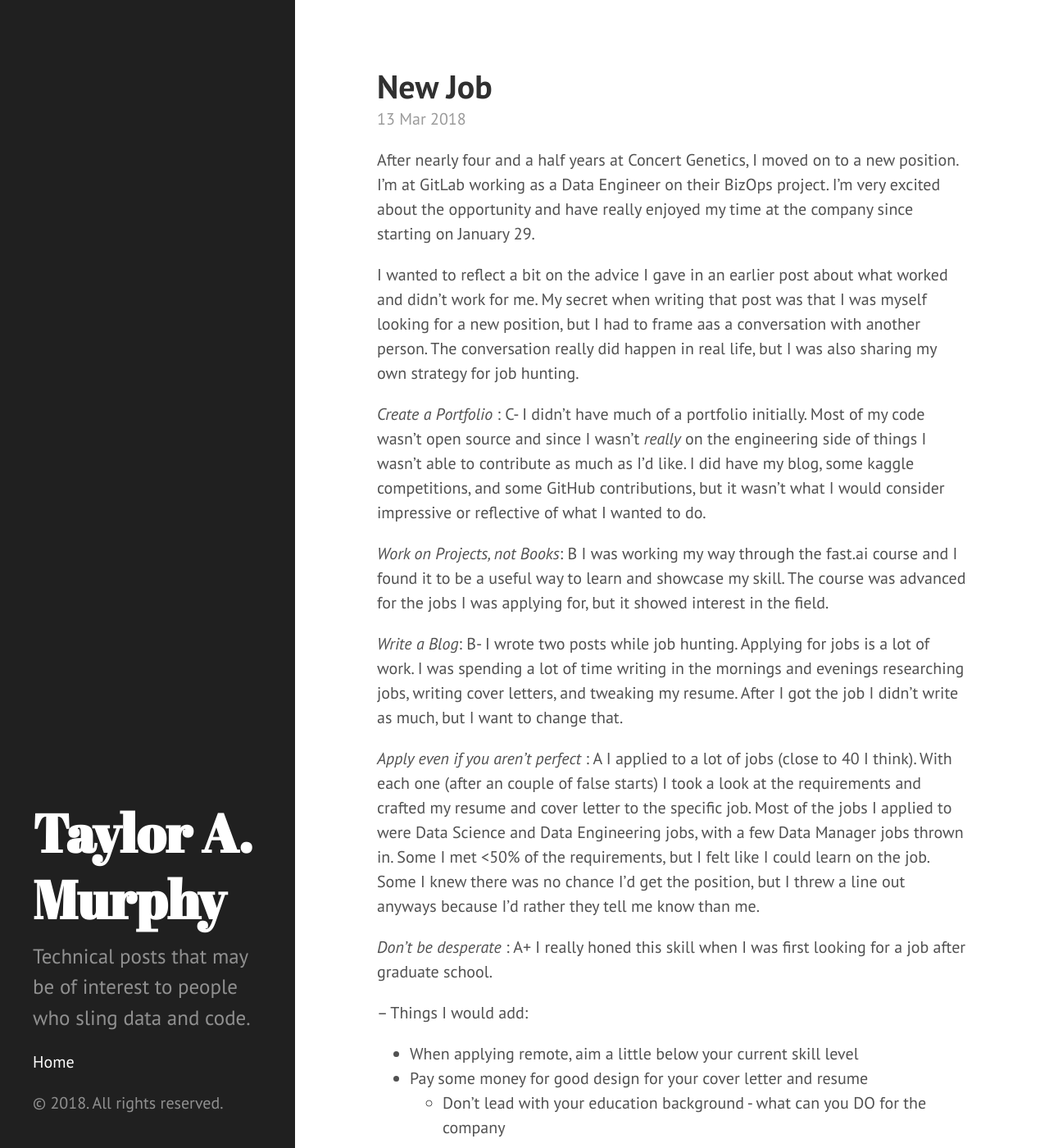
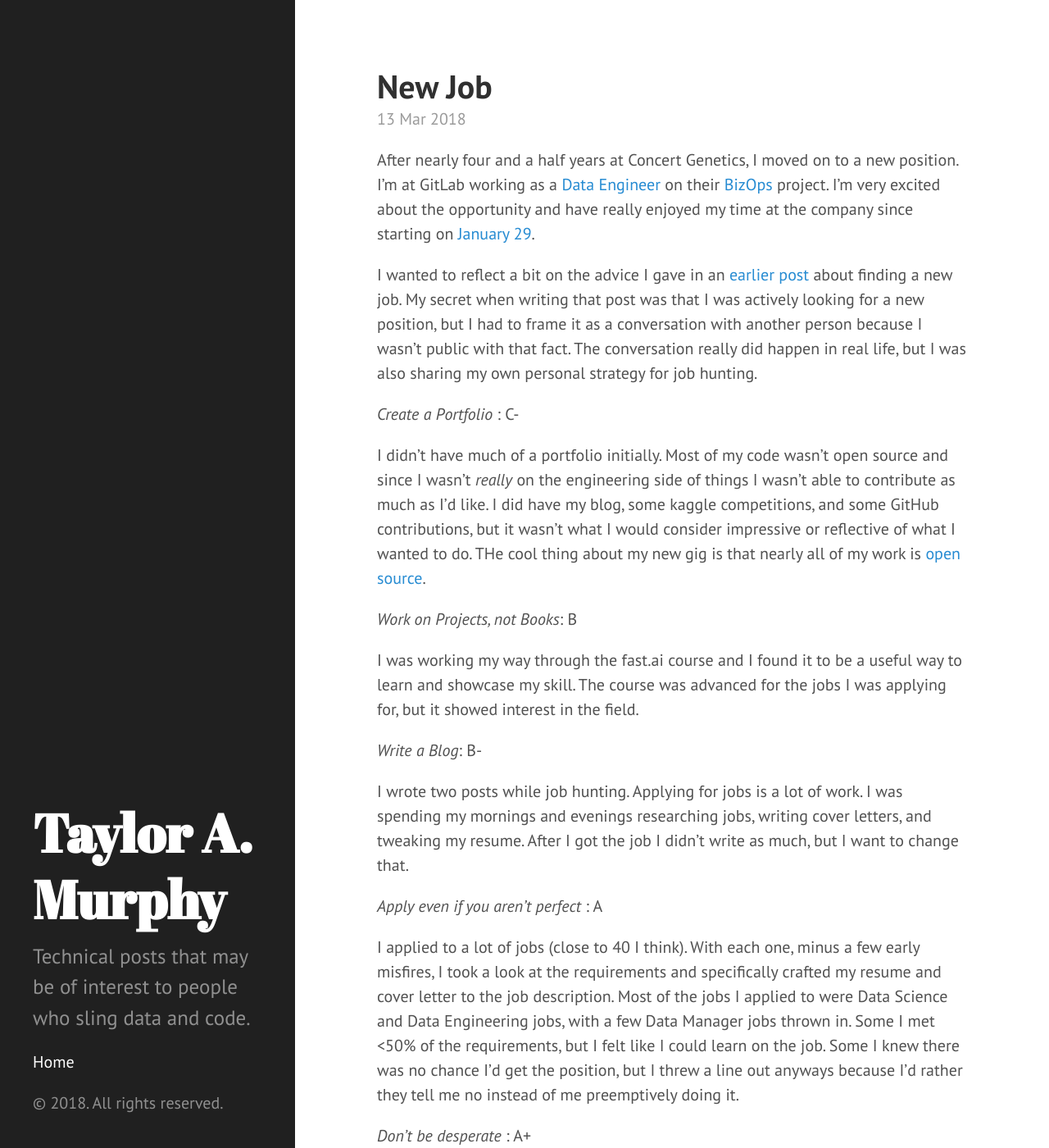
Before and after one commit to tayloramurphy/tayloramurphy.github.io, a Jekyll site: the page built from _posts/2018-03-13-new-job.md, in a window 1280 px wide and 1400 px high. Shown: the whole window at 82% size. Built offline with Jekyll 4.4.1, drawn with Linux system fonts in a browser that asks for light colours; part of the change alters nothing that is shown; some of the changed text lies outside the part shown.

Commit message:
ready for publish

```diff
--- a/_posts/2018-03-13-new-job.md
+++ b/_posts/2018-03-13-new-job.md
@@ -5,29 +5,42 @@ layout: post
 permalink: new-job
 ---
 
-After nearly four and a half years at Concert Genetics, I moved on to a new position. I'm at GitLab working as a Data Engineer on their BizOps project. I'm very excited about the opportunity and have really enjoyed my time at the company since starting on January 29.
+After nearly four and a half years at Concert Genetics, I moved on to a new position. I'm at GitLab working as a [Data Engineer](https://gitlab.com/gitlab-com/www-gitlab-com/blob/master/source/roles/finance/data-engineer/index.html.md) on their [BizOps](https://gitlab.com/bizops/bizops) project. I'm very excited about the opportunity and have really enjoyed my time at the company since starting on [January 29](https://gitlab.com/tayloramurphy).
 
-I wanted to reflect a bit on the advice I gave in an earlier post about what worked and didn't work for me. My secret when writing that post was that I was myself looking for a new position, but I had to frame aas a conversation with another person. The conversation really did happen in real life, but I was also sharing my own strategy for job hunting.
+I wanted to reflect a bit on the advice I gave in an [earlier post](http://tayloramurphy.github.io/jobadvice) about finding a new job. My secret when writing that post was that I was actively looking for a new position, but I had to frame it as a conversation with another person because I wasn't public with that fact. The conversation really did happen in real life, but I was also sharing my own personal strategy for job hunting.
 
 _Create a Portfolio_ : C-
-I didn't have much of a portfolio initially. Most of my code wasn't open source and since I wasn't _really_ on the engineering side of things I wasn't able to contribute as much as I'd like. I did have my blog, some kaggle competitions, and some GitHub contributions, but it wasn't what I would consider impressive or reflective of what I wanted to do.
+
+I didn't have much of a portfolio initially. Most of my code wasn't open source and since I wasn't _really_ on the engineering side of things I wasn't able to contribute as much as I'd like. I did have my blog, some kaggle competitions, and some GitHub contributions, but it wasn't what I would consider impressive or reflective of what I wanted to do. THe cool thing about my new gig is that nearly all of my work is [open source](https://gitlab.com/bizops/bizops/merge_requests/73).
 
 _Work on Projects, not Books_: B
+
 I was working my way through the fast.ai course and I found it to be a useful way to learn and showcase my skill. The course was advanced for the jobs I was applying for, but it showed interest in the field.
 
 _Write a Blog_: B-
-I wrote two posts while job hunting. Applying for jobs is a lot of work. I was spending a lot of time writing in the mornings and evenings researching jobs, writing cover letters, and tweaking my resume. After I got the job I didn't write as much, but I want to change that.
+
+I wrote two posts while job hunting. Applying for jobs is a lot of work. I was spending my mornings and evenings researching jobs, writing cover letters, and tweaking my resume. After I got the job I didn't write as much, but I want to change that.
 
 _Apply even if you aren't perfect_ : A
-I applied to a lot of jobs (close to 40 I think). With each one (after an couple of false starts) I took a look at the requirements and crafted my resume and cover letter to the specific job. Most of the jobs I applied to were Data Science and Data Engineering jobs, with a few Data Manager jobs thrown in. Some I met <50% of the requirements, but I felt like I could learn on the job. Some I knew there was no chance I'd get the position, but I threw a line out anyways because I'd rather they tell me know than me.
+
+I applied to a lot of jobs (close to 40 I think). With each one, minus a few early misfires, I took a look at the requirements and specifically crafted my resume and cover letter to the job description. Most of the jobs I applied to were Data Science and Data Engineering jobs, with a few Data Manager jobs thrown in. Some I met <50% of the requirements, but I felt like I could learn on the job. Some I knew there was no chance I'd get the position, but I threw a line out anyways because I'd rather they tell me no instead of me preemptively doing it.
 
 _Don't be desperate_ : A+
-I really honed this skill when I was first looking for a job after graduate school.
 
+I really honed this skill when I was first looking for a job after graduate school. Back then I was _desperate_ for a job, but I couldn't act like it. It's a big turn off. I took the same approach here: I really wanted a new position, but in all of my conversations I protrayed myself as someone eager to take a position but only if it made sense for me. This was an accurate portrayal, but it came from a position of power: I already had a job and didn't have to take something that wasn't a good fit. In fairness, I was much less desperate than back in 2013, but the strategy is stil valid.
 
---
-Things I would add:
-* When applying remote, aim a little below your current skill level
-* Pay some money for good design for your cover letter and resume
-  * Don't lead with your education background - what can you DO for the company
-* Get fucking lucky
+On top of these recommendations, I have a few more I'd probably add.
+
+_For remote positions, aim a little lower_
+
+If you're applying for remote positions (which I was) aim slightly below your skill level. You may be hot shit in your local market but once you're competing with the whole world, your skills may not be competitive. I took a pure Data Engineer position, which is kind of a step down from a Director level position, but it works with my current career strategy and I'm very happy in my current role.
+
+_Don't be cheap, pay for help_
+
+Get some kind of help in your search. There are people that do this work professionally and they know more than you. If you're seriuos and can afford it, pay some money to make your resume and cover letter look better or to have somebody look it over and recommend changes. I paid for a service called Up to Work which gave me a nice way to make my cover letter and resume look much better. They also have a ton of free blog posts recommending how to write effective resumes and cover letters. Ues them to your advantage!
+
+_Get lucky_
+
+I mentioned this briefly in the other post linked above, but sometimes you're going to have to just get lucky. I feel incredibly lucky that I was able to score this position with GitLab: It's a great opportunity and a great company. My timing was good and I checked enough of the boxes. So as much as it sucks, yeah, you're probably going to have to get a little lucky to get the job you want. But the above strategies _will_ help you.
+
+Break a leg out there!
```
